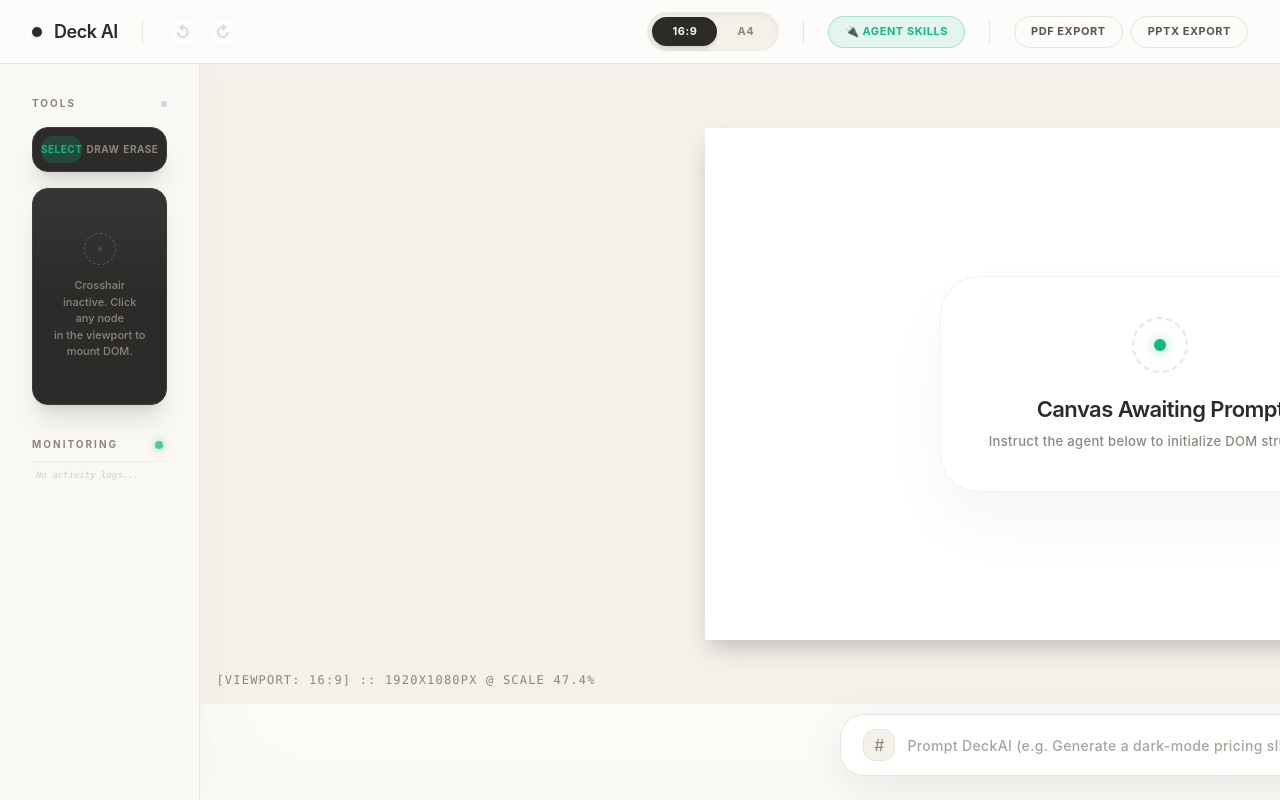
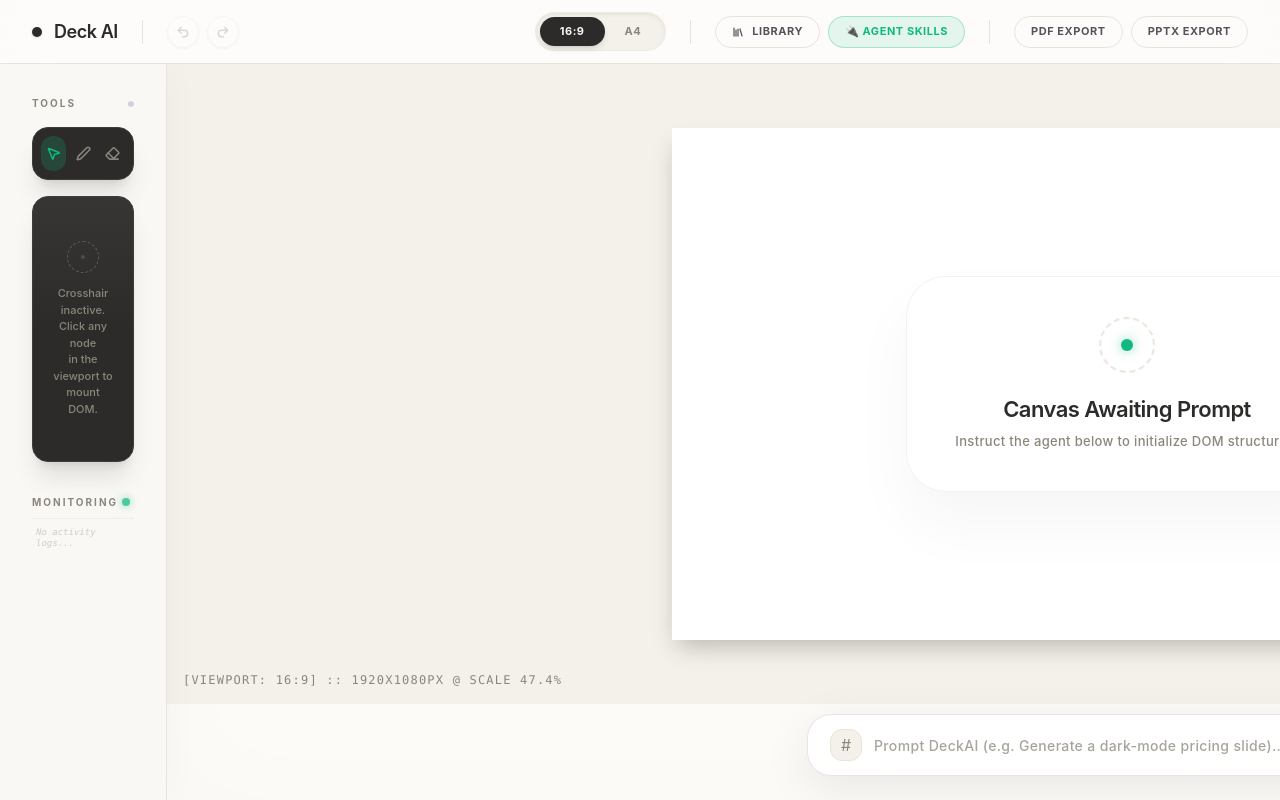
Before and after one commit to Zacxxx/DeckAI, a React (Vite) app in the folder frontend/: page / in a window 1280 px wide. Built offline with nearby package versions, Linux system fonts and the light colour scheme.

Commit message:
feat(ui): implement Lucide svg toolkit, hover macro tooltips, and dynamic component library schema renderer

```diff
--- a/frontend/src/App.tsx
+++ b/frontend/src/App.tsx
@@ -1,5 +1,6 @@
 import React, { useState, useEffect, useRef } from 'react';
 import { Canvas } from './components/Canvas';
+import { Undo2, Redo2, MousePointer2, Pen, Eraser, Library, X } from 'lucide-react';
 
 export default function App() {
   const [format, setFormat] = useState<'16:9' | 'A4'>('16:9');
@@ -27,6 +28,19 @@
   const [installedAgents, setInstalledAgents] = useState<Record<string, boolean>>({
     'Codex': false, 'Kiro': false, 'Claude Code': false, 'Gemini': false, 'Opencode': false
   });
+
+  // Library Modal State
+  const [isLibraryOpen, setIsLibraryOpen] = useState(false);
+  const [libraryComponents, setLibraryComponents] = useState<any[]>([]);
+
+  const loadLibrary = async () => {
+    setIsLibraryOpen(true);
+    try {
+      const res = await fetch('http://localhost:8080/api/components');
+      const data = await res.json();
+      setLibraryComponents(data);
+    } catch (e) { console.error(e); }
+  };
 
   const handleInstallAgent = async (agentName: string) => {
     try {
@@ -188,10 +202,10 @@
                 fetch('http://localhost:8080/api/mcp/execute', { method: 'POST', headers: { 'Content-Type': 'application/json' }, body: JSON.stringify({ tool: 'apply_dom_patch', args: { slideId: 'draft', patchData: previous } }) });
               }}
               disabled={history.length === 0}
-              className="w-8 h-8 rounded-full flex items-center justify-center border border-[#e8e4d9] text-[#8b867c] hover:text-[#2c2b29] hover:bg-[#f4f1ea] disabled:opacity-30 transition-all font-bold"
+              className="w-8 h-8 rounded-full flex items-center justify-center border border-[#e8e4d9] text-[#8b867c] hover:text-[#2c2b29] hover:bg-[#f4f1ea] disabled:opacity-30 transition-all shadow-sm"
               title="Undo"
             >
-              &#x21BA;
+              <Undo2 size={14} strokeWidth={2.5} />
             </button>
             <button
               onClick={() => {
@@ -203,10 +217,10 @@
                 fetch('http://localhost:8080/api/mcp/execute', { method: 'POST', headers: { 'Content-Type': 'application/json' }, body: JSON.stringify({ tool: 'apply_dom_patch', args: { slideId: 'draft', patchData: next } }) });
               }}
               disabled={future.length === 0}
-              className="w-8 h-8 rounded-full flex items-center justify-center border border-[#e8e4d9] text-[#8b867c] hover:text-[#2c2b29] hover:bg-[#f4f1ea] disabled:opacity-30 transition-all font-bold"
+              className="w-8 h-8 rounded-full flex items-center justify-center border border-[#e8e4d9] text-[#8b867c] hover:text-[#2c2b29] hover:bg-[#f4f1ea] disabled:opacity-30 transition-all shadow-sm"
               title="Redo"
             >
-              &#x21BB;
+              <Redo2 size={14} strokeWidth={2.5} />
             </button>
           </div>
         </div>
@@ -223,6 +237,10 @@
 
           <div className="h-6 w-px bg-[#e8e4d9]" />
 
+          <div className="flex items-center gap-2">
+            <button onClick={loadLibrary} className="group flex items-center gap-2 px-4 py-1.5 rounded-full border border-[#e8e4d9] text-[11px] uppercase tracking-wider font-bold text-[#555] hover:bg-[#e8e4d9] hover:text-[#2c2b29] transition-all duration-300 h-8">
+              <Library size={12} strokeWidth={2.5} /> Library
+            </button>
             <div className="relative">
               <button
                 onClick={() => setIsAgentMenuOpen(!isAgentMenuOpen)}
@@ -256,6 +274,7 @@
                 </div>
               )}
             </div>
+          </div>
 
           <div className="h-6 w-px bg-[#e8e4d9]" />
 
@@ -269,6 +288,47 @@
           </div>
         </div>
       </header>
+
+      {/* Component Library Overlay */}
+      {isLibraryOpen && (
+        <div className="fixed inset-0 z-50 bg-black/40 backdrop-blur-sm flex items-center justify-center p-12">
+          <div className="bg-[#faf8f5] w-full max-w-5xl h-full max-h-[80vh] rounded-[2rem] shadow-2xl border border-black/10 flex flex-col overflow-hidden">
+            <div className="flex items-center justify-between px-8 py-6 border-b border-[#e8e4d9]">
+              <div className="flex items-center gap-3">
+                <Library className="text-[#10b981]" size={24} strokeWidth={2.5} />
+                <h2 className="text-xl font-bold tracking-tight text-[#2c2b29]">Generated Component Library</h2>
+              </div>
+              <button onClick={() => setIsLibraryOpen(false)} className="w-10 h-10 flex items-center justify-center bg-[#e8e4d9]/50 hover:bg-[#e8e4d9] rounded-full text-[#555] transition-colors">
+                <X size={18} strokeWidth={2.5} />
+              </button>
+            </div>
+            <div className="flex-1 overflow-y-auto p-8 grid grid-cols-2 lg:grid-cols-3 xl:grid-cols-4 gap-6">
+              {libraryComponents.length === 0 ? (
+                <div className="col-span-full py-24 flex items-center justify-center text-[#8b867c] font-medium tracking-wide">No UI components have been extracted into SQLite yet.</div>
+              ) : (
+                libraryComponents.map(comp => (
+                  <div key={comp.id} className="bg-white rounded-2xl border border-[#e8e4d9] shadow-sm overflow-hidden flex flex-col group hover:shadow-md transition-all duration-300 hover:-translate-y-1">
+                    <div className="h-32 bg-[#f4f1ea] border-b border-[#e8e4d9] relative overflow-hidden pointer-events-none flex items-center justify-center p-4">
+                      <div className="scale-50 origin-center truncate opacity-70" dangerouslySetInnerHTML={{ __html: comp.htmlPayload.substring(0, 400) }}></div>
+                    </div>
+                    <div className="p-4 flex-1">
+                      <h3 className="font-bold text-[#2c2b29] text-sm mb-1 line-clamp-1">{comp.name}</h3>
+                      <p className="text-[10px] text-[#8b867c] font-mono tracking-widest">ID: {comp.id.substring(0, 8)}</p>
+                    </div>
+                    <div className="p-4 pt-0">
+                      <button onClick={() => {
+                        setHtml(comp.htmlPayload);
+                        setIsLibraryOpen(false);
+                        fetch('http://localhost:8080/api/mcp/execute', { method: 'POST', headers: { 'Content-Type': 'application/json' }, body: JSON.stringify({ tool: 'apply_dom_patch', args: { slideId: 'draft', patchData: comp.htmlPayload } }) });
+                      }} className="w-full py-2 bg-[#f4f1ea] hover:bg-[#10b981] hover:text-white text-[#2c2b29] text-[10px] uppercase tracking-widest font-bold rounded-xl transition-colors duration-300">Mount to Canvas</button>
+                    </div>
+                  </div>
+                ))
+              )}
+            </div>
+          </div>
+        </div>
+      )}
 
       {/* 🚀 Main Orchestration Stage */}
       <main className="flex-1 relative overflow-hidden flex">
@@ -285,9 +345,18 @@
               </h2>
 
               <div className="bg-[#2c2b29] p-2 rounded-2xl shadow-xl border border-[#3e3d3b] mb-4 flex justify-between gap-1">
-                <button onClick={() => setActiveTool('Select')} className={`flex-1 py-1.5 rounded-xl text-[10px] font-bold uppercase tracking-wider transition-all ${activeTool === 'Select' ? 'bg-[#10b981]/20 text-[#10b981]' : 'text-[#8b867c] hover:bg-[#3e3d3b] hover:text-[#e8e4d9]'}`}>Select</button>
-                <button onClick={() => setActiveTool('Draw')} className={`flex-1 py-1.5 rounded-xl text-[10px] font-bold uppercase tracking-wider transition-all ${activeTool === 'Draw' ? 'bg-[#f59e0b]/20 text-[#f59e0b]' : 'text-[#8b867c] hover:bg-[#3e3d3b] hover:text-[#e8e4d9]'}`}>Draw</button>
-                <button onClick={() => setActiveTool('Erase')} className={`flex-1 py-1.5 rounded-xl text-[10px] font-bold uppercase tracking-wider transition-all ${activeTool === 'Erase' ? 'bg-[#ef4444]/20 text-[#ef4444]' : 'text-[#8b867c] hover:bg-[#3e3d3b] hover:text-[#e8e4d9]'}`}>Erase</button>
+                <button onClick={() => setActiveTool('Select')} className={`group relative flex-1 flex justify-center py-2.5 rounded-xl transition-all ${activeTool === 'Select' ? 'bg-[#10b981]/20 text-[#10b981]' : 'text-[#8b867c] hover:bg-[#3e3d3b] hover:text-[#e8e4d9]'}`}>
+                  <MousePointer2 size={15} strokeWidth={2.5} />
+                  <div className="absolute top-full mt-2 bg-black text-white text-[10px] px-2.5 py-1.5 rounded opacity-0 group-hover:opacity-100 transition-opacity pointer-events-none z-50 whitespace-nowrap shadow-xl font-bold tracking-widest uppercase">Select Target</div>
+                </button>
+                <button onClick={() => setActiveTool('Draw')} className={`group relative flex-1 flex justify-center py-2.5 rounded-xl transition-all ${activeTool === 'Draw' ? 'bg-[#f59e0b]/20 text-[#f59e0b]' : 'text-[#8b867c] hover:bg-[#3e3d3b] hover:text-[#e8e4d9]'}`}>
+                  <Pen size={15} strokeWidth={2.5} />
+                  <div className="absolute top-full mt-2 bg-black text-white text-[10px] px-2.5 py-1.5 rounded opacity-0 group-hover:opacity-100 transition-opacity pointer-events-none z-50 whitespace-nowrap shadow-xl font-bold tracking-widest uppercase">Draw Context</div>
+                </button>
+                <button onClick={() => setActiveTool('Erase')} className={`group relative flex-1 flex justify-center py-2.5 rounded-xl transition-all ${activeTool === 'Erase' ? 'bg-[#ef4444]/20 text-[#ef4444]' : 'text-[#8b867c] hover:bg-[#3e3d3b] hover:text-[#e8e4d9]'}`}>
+                  <Eraser size={15} strokeWidth={2.5} />
+                  <div className="absolute top-full mt-2 bg-black text-white text-[10px] px-2.5 py-1.5 rounded opacity-0 group-hover:opacity-100 transition-opacity pointer-events-none z-50 whitespace-nowrap shadow-xl font-bold tracking-widest uppercase">Erase Select</div>
+                </button>
               </div>
 
               <div className="bg-[#2c2b29] p-5 rounded-2xl shadow-xl border border-[#3e3d3b] flex flex-col gap-3 group relative overflow-hidden">
```
Lines whose indentation alone changed are shown as unchanged.
